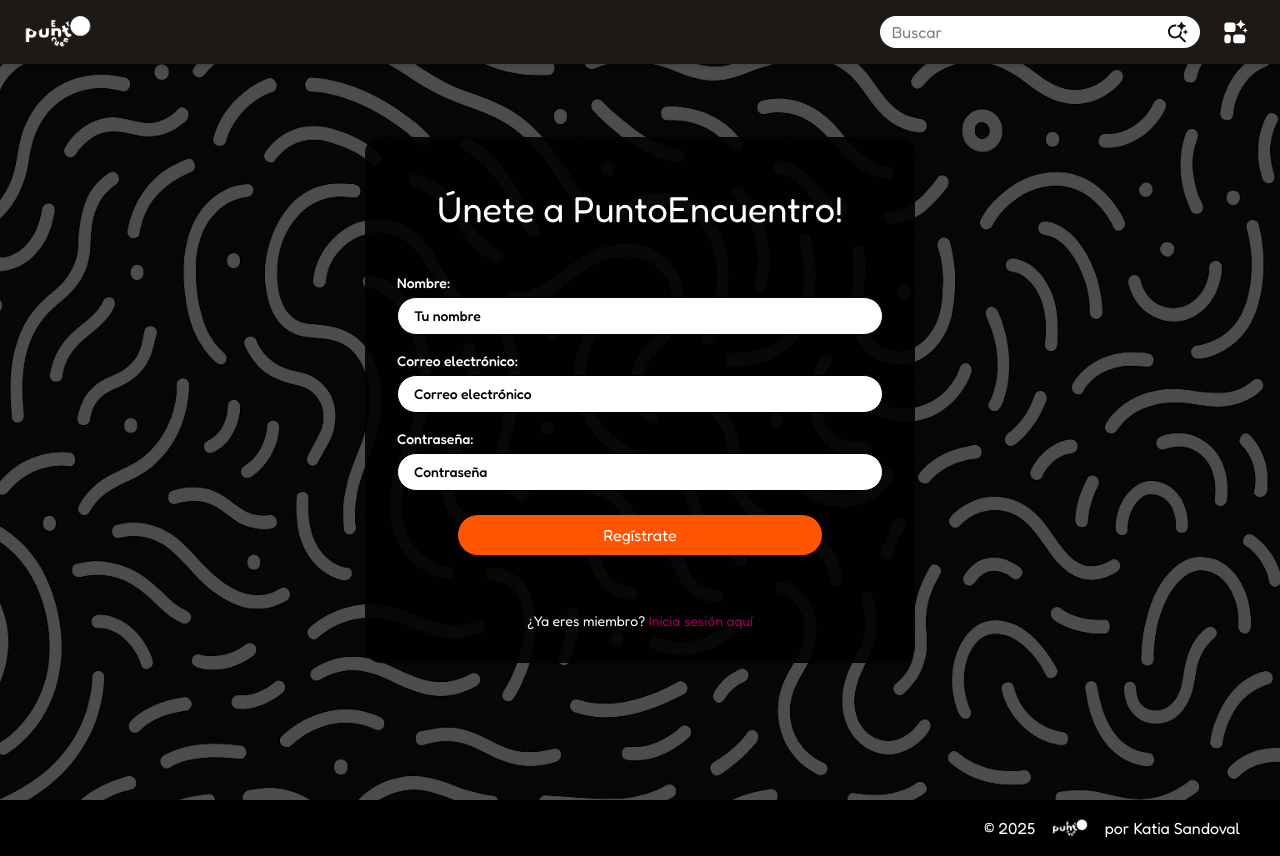
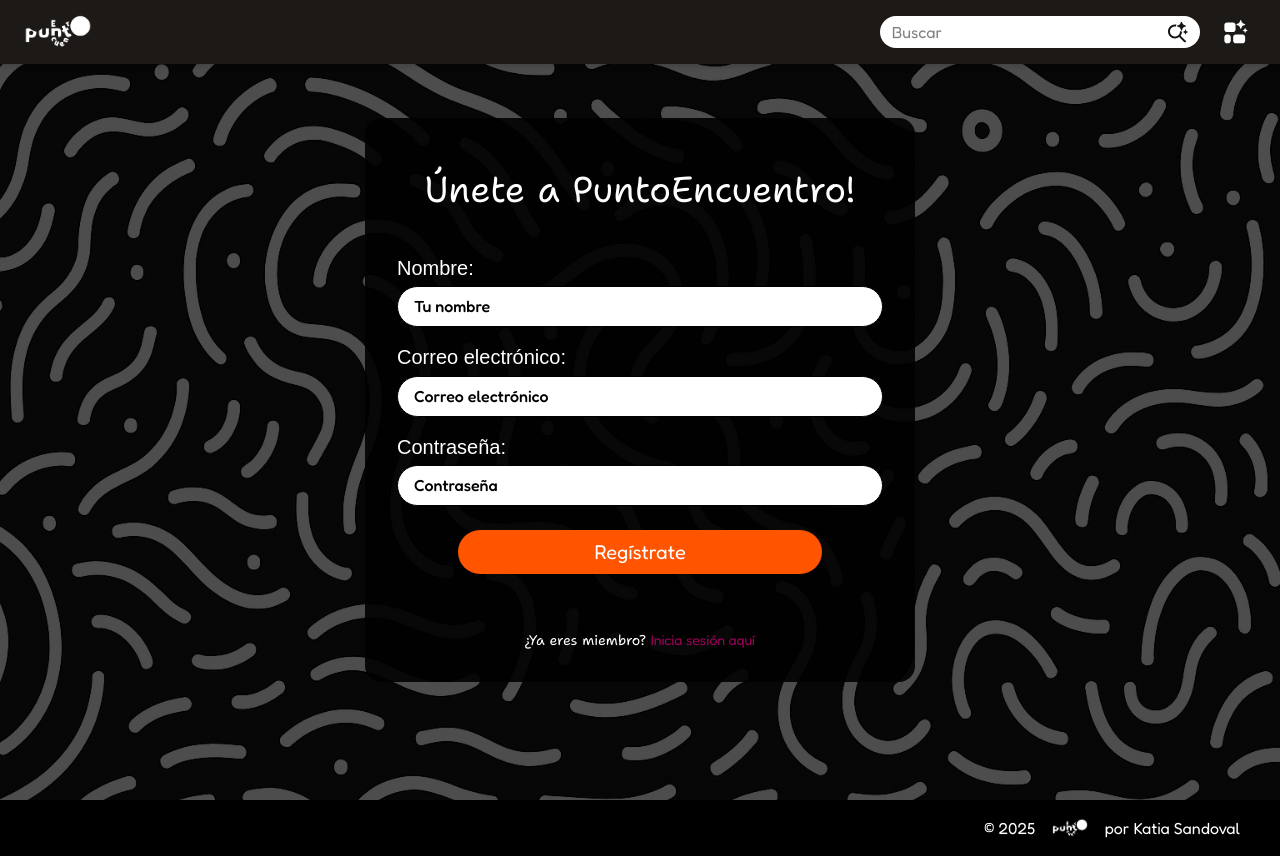
Before and after one commit to kalocesa/puntoencuentro-frontend, a React (Vite) app: page /signup in a window 1280 px wide. Built offline with nearby package versions, Linux system fonts and the light colour scheme; a web font is replaced by a local one.

Commit message:
styles: en register y login

```diff
--- /dev/null
+++ b/src/components/Login/Login.css
@@ -0,0 +1,21 @@
+.login__title {
+  font-family: var(--title);
+}
+
+.login__label {
+  font-family: var(--subtitle);
+  font-size: 20px;
+}
+
+.login__input {
+  font-family: var(--text);
+  font-size: 16px;
+}
+
+.login__link {
+  font-family: var(--title);
+}
+
+.login__link-signin {
+  font-family: var(--text);
+}
--- a/src/components/Login/Login.jsx
+++ b/src/components/Login/Login.jsx
@@ -1,6 +1,7 @@
 import { useState } from "react";
 import { Link } from "react-router-dom";
 import background from "@images/back-black.png";
+import "../Login/Login.css";
 
 export const Login = ({ handleRegister }) => {
   const [email, setEmail] = useState("");
@@ -19,42 +20,45 @@ export const Login = ({ handleRegister }) => {
         className="absolute inset-0 w-full h-screen object-cover opacity-30 z-0"
       />
       <div className="relative z-20 bg-black/90 rounded-2xl p-8 max-w-[550px] w-full">
-        <h1 className="text-3xl md:text-4xl text-center mb-6 py-5">
+        <h1 className="text-3xl md:text-4xl text-center mb-6 py-5 login__title">
           PuntoEncuentro te espera!
         </h1>
         <form onSubmit={handleSubmit} className="pb-10">
           <fieldset className="flex flex-col gap-4 mb-6">
-            <label className="text-sm font-medium">
+            <label className="text-sm font-medium login__label">
               Correo electrónico:
               <input
                 type="email"
                 placeholder="Correo electrónico"
                 value={email}
                 onChange={(e) => setEmail(e.target.value)}
-                className="text-black mt-1 px-4 py-2 border rounded-full w-full bg-white placeholder-black focus:outline-none focus:ring-2 focus:ring-indigo-400"
+                className="text-black mt-1 px-4 py-2 border rounded-full w-full bg-white placeholder-black focus:outline-none focus:ring-2 focus:ring-cyan-100 login__input"
               />
             </label>
-            <label className="text-sm font-medium">
+            <label className="text-sm font-medium login__label">
               Contraseña:
               <input
                 type="password"
                 placeholder="Contraseña"
                 value={password}
                 onChange={(e) => setPassword(e.target.value)}
-                className="text-black mt-1 px-4 py-2 border rounded-full w-full bg-white placeholder-black focus:outline-none focus:ring-2 focus:ring-indigo-400"
+                className="text-black mt-1 px-4 py-2 border rounded-full w-full bg-white placeholder-black focus:outline-none focus:ring-2 focus:ring-cyan-100 login__input"
               />
             </label>
           </fieldset>
           <button
             type="submit"
-            className="w-3/4 block mx-auto bg-[#9e0059] py-2 px-4 rounded-full hover:bg-[#9e0059]/30 transition duration-300 cursor-pointer"
+            className="w-3/4 block mx-auto bg-[#9e0059] py-2 px-4 rounded-full hover:bg-[#9e0059]/30 transition duration-300 text-xl cursor-pointer"
           >
             Inicia sesión
           </button>
         </form>
-        <p className="text-center text-xs md:text-sm text-white mt-4">
+        <p className="text-center text-xs md:text-sm text-white mt-4 login__link">
           ¿Aun no eres miembro?{" "}
-          <Link to="/signup" className="text-[#ff5400] hover:underline">
+          <Link
+            to="/signup"
+            className="text-[#ff5400] hover:underline login__link-signin"
+          >
             Regístrate aquí
           </Link>
         </p>
--- /dev/null
+++ b/src/components/Register/Register.css
@@ -0,0 +1,21 @@
+.register__title {
+  font-family: var(--title);
+}
+
+.register__label {
+  font-family: var(--subtitle);
+  font-size: 20px;
+}
+
+.register__input {
+  font-family: var(--text);
+  font-size: 16px;
+}
+
+.register__link {
+  font-family: var(--title);
+}
+
+.register__link-signin {
+  font-family: var(--text);
+}
--- a/src/components/Register/Register.jsx
+++ b/src/components/Register/Register.jsx
@@ -1,6 +1,7 @@
 import { useState } from "react";
 import { Link } from "react-router-dom";
 import background from "@images/back-black.png";
+import "../Register/Register.css";
 
 export const Register = ({ handleRegister }) => {
   const [name, setName] = useState("");
@@ -20,52 +21,55 @@ export const Register = ({ handleRegister }) => {
         className="absolute inset-0 w-full h-screen object-cover opacity-30 z-0"
       />
       <div className="relative z-20 bg-black/90 rounded-2xl p-8 max-w-[550px] w-full">
-        <h1 className="text-3xl md:text-4xl text-center mb-6 py-5">
+        <h1 className="text-3xl md:text-4xl text-center mb-6 py-5 register__title">
           Únete a PuntoEncuentro!
         </h1>
         <form onSubmit={handleSubmit} className="pb-10">
           <fieldset className="flex flex-col gap-4 mb-6">
-            <label className="text-sm font-medium">
+            <label className="text-sm font-medium register__label">
               Nombre:
               <input
                 type="text"
                 placeholder="Tu nombre"
                 value={name}
                 onChange={(e) => setName(e.target.value)}
-                className="text-black mt-1 px-4 py-2 border rounded-full w-full bg-white placeholder-black focus:outline-none focus:ring-2 focus:ring-indigo-400"
+                className="text-black mt-1 px-4 py-2 border rounded-full w-full bg-white placeholder-black focus:outline-none focus:ring-2 focus:ring-cyan-100 register__input"
               />
             </label>
-            <label className="text-sm font-medium">
+            <label className="text-sm font-medium register__label">
               Correo electrónico:
               <input
                 type="email"
                 placeholder="Correo electrónico"
                 value={email}
                 onChange={(e) => setEmail(e.target.value)}
-                className="text-black mt-1 px-4 py-2 border rounded-full w-full bg-white placeholder-black focus:outline-none focus:ring-2 focus:ring-indigo-400"
+                className="text-black mt-1 px-4 py-2 border rounded-full w-full bg-white placeholder-black focus:outline-none focus:ring-2 focus:ring-cyan-100 register__input"
               />
             </label>
-            <label className="text-sm font-medium">
+            <label className="text-sm font-medium register__label">
               Contraseña:
               <input
                 type="password"
                 placeholder="Contraseña"
                 value={password}
                 onChange={(e) => setPassword(e.target.value)}
-                className="text-black mt-1 px-4 py-2 border rounded-full w-full bg-white placeholder-black focus:outline-none focus:ring-2 focus:ring-indigo-400"
+                className="text-black mt-1 px-4 py-2 border rounded-full w-full bg-white placeholder-black focus:outline-none focus:ring-2 focus:ring-cyan-100 register__input"
               />
             </label>
           </fieldset>
           <button
             type="submit"
-            className="w-3/4 block mx-auto bg-[#ff5400] py-2 px-4 rounded-full hover:bg-[#ff5400]/30 transition duration-300 cursor-pointer"
+            className="w-3/4 block mx-auto bg-[#ff5400] py-2 px-4 rounded-full hover:bg-[#ff5400]/30 transition duration-300 cursor-pointer text-xl"
           >
             Regístrate
           </button>
         </form>
-        <p className="text-center text-xs md:text-sm text-white mt-4">
+        <p className="text-center text-xs md:text-sm text-white mt-4 register__link">
           ¿Ya eres miembro?{" "}
-          <Link to="/signin" className="text-[#9e0059] hover:underline">
+          <Link
+            to="/signin"
+            className="text-[#9e0059] hover:underline register__link-signin"
+          >
             Inicia sesión aquí
           </Link>
         </p>
```
